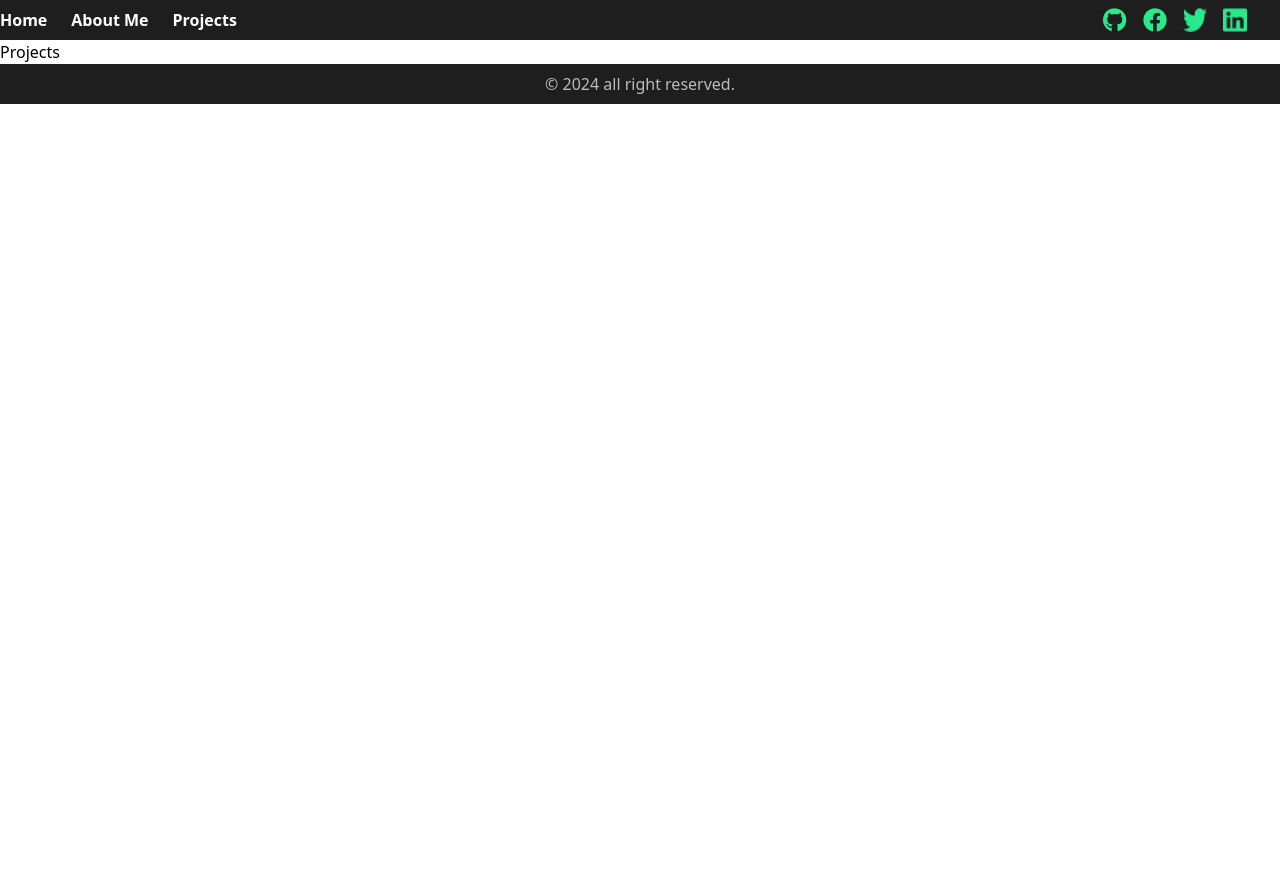
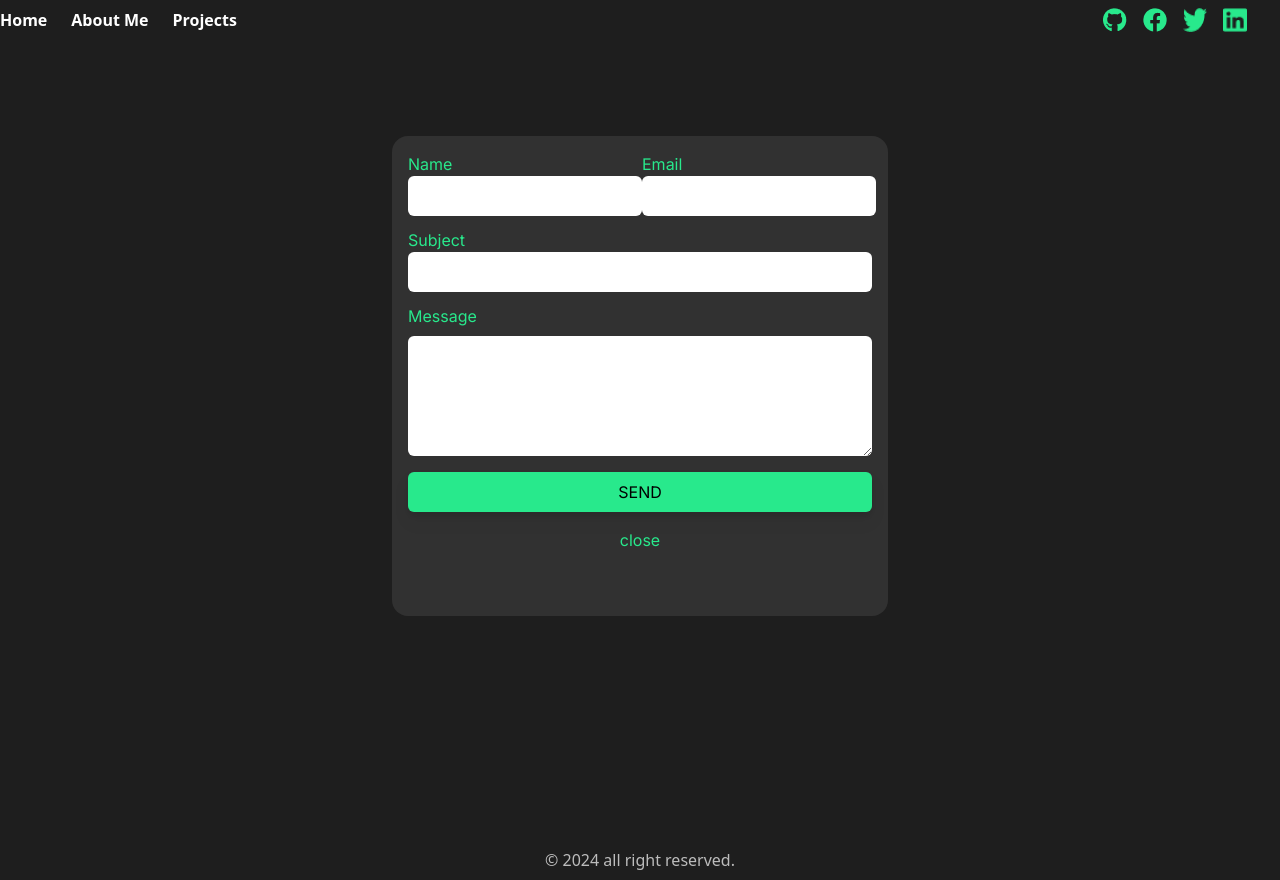
Before and after one commit to devMasrafi/Portfolio, a React (Vite) app: page /projects in a window 1280 px wide. Before the commit the page ends 800 px from the top, so only its background shows below. Built offline with nearby package versions, Linux system fonts and the light colour scheme.

Commit message:
contactForm

```diff
--- /dev/null
+++ b/src/components/ContactForm.jsx
@@ -0,0 +1,9 @@
+import React from 'react'
+
+const ContactForm = () => {
+  return (
+    <div>ContactForm</div>
+  )
+}
+
+export default ContactForm
--- a/src/components/pages/AboutPage.jsx
+++ b/src/components/pages/AboutPage.jsx
@@ -31,9 +31,13 @@ const AboutPage = () => {
             </p>
           </div>
           {/* card section */}
+          <div className=" flex justify-end items-end">
             <div>
+              <div className="">
                 <div className="border border-sec-color rounded-lg h-20 w-[194px] flex justify-center items-center mt-20">
-              <h2 className="font-semibold text-4xl text-sec-color pr-4">2+</h2>
+                  <h2 className="font-semibold text-4xl text-sec-color pr-4">
+                    2+
+                  </h2>
                   <p>
                     years of <br />
                     <span className="capitalize font-semibold text-2xl ">
@@ -48,11 +52,13 @@ const AboutPage = () => {
                     </h2>
                     <p>
                       technology <br />
-                  <span className="font-semibold text-2xl uppercase">used</span>
+                      <span className="font-semibold text-2xl uppercase">
+                        used
+                      </span>
                     </p>
                   </div>
                   <div>
-                <button className="capitalize bg-transparent py-2 px-3 border border-sec-color rounded-md" >
+                    <button className="capitalize bg-transparent py-2 px-3 border border-sec-color rounded-md">
                       <DownloadCV />
                     </button>
                   </div>
@@ -68,9 +74,14 @@ const AboutPage = () => {
                   Engineering in Green University of Bangladesh.
                 </p>
               </div>
+            </div>
+          </div>
+
           {/* hobbies */}
           <div>
-            <h2 className="font-inter text-3xl capitalize font-bold mt-14 mb-8 ">hobbies</h2>
+            <h2 className="font-inter text-3xl capitalize font-bold mt-14 mb-8 ">
+              hobbies
+            </h2>
             <div>
               <ul className="list-disc pl-5 text-sec-color capitalize font-inter text-md ">
                 <li>singing</li>
@@ -82,13 +93,24 @@ const AboutPage = () => {
           </div>
           {/* Looking for */}
           <div className="w-[540px] mt-20 ">
-            <h2 className="font-inter capitalize font-bold text-3xl underline underline-offset-[15px]  ">looking for</h2>
-            <p className="py-6 ">I'm looking to get into my job into the industry which I have be preparing myself for past few years. the past experience of my leading of different student educational group and national camps helps me a lot on many occasional events.</p>
+            <h2 className="font-inter capitalize font-bold text-3xl underline underline-offset-[15px]  ">
+              looking for
+            </h2>
+            <p className="py-6 ">
+              I'm looking to get into my job into the industry which I have be
+              preparing myself for past few years. the past experience of my
+              leading of different student educational group and national camps
+              helps me a lot on many occasional events.
+            </p>
           </div>
         </div>
         {/* contact */}
-        <div className="w-[620px] text-center mx-auto py-[120px] " >
-          <p className=" mt-20 pb-6">Feel free to contact me for anything web related. whether its related to designing a web using canva or figma or making a simple web app using only basic.</p>
+        <div className="w-[620px] text-center mx-auto py-[120px] ">
+          <p className=" mt-20 pb-6">
+            Feel free to contact me for anything web related. whether its
+            related to designing a web using canva or figma or making a simple
+            web app using only basic.
+          </p>
           <button className="bg-transparent border rounded-lg border-sec-color py-2 px-6 text-xl capitalize ">
             contact
           </button>
--- a/src/components/pages/Projects.jsx
+++ b/src/components/pages/Projects.jsx
@@ -1,7 +1,100 @@
-import React from "react";
+import React, { useState } from "react";
 
 const Projects = () => {
-  return <div>Projects</div>;
+  const [inputField, setInputField] = useState({
+    fullName:"",
+    emailAdd: "",
+    subject:"",
+    message: "",
+  })
+
+
+  const onchangeHandler = (e) =>{
+    setInputField({
+      ...inputField, [e.target.name]: e.target.value
+
+    })
+  }
+
+  const onSubmitHandler = (e) =>{
+    e.preventDefault()
+    console.log(inputField);
+
+  }
+
+  return (
+    <>
+      <section className="bg-bg-main-col h-screen">
+        <div className="pt-24 ">
+          <form
+            onSubmit={onSubmitHandler}
+            className="bg-formBg h-[30rem] w-[31rem] rounded-2xl mx-auto p-4 font-inter "
+            name="contact" method="POST" data-netlify="true"
+          >
+            <div>
+              <div className="flex justify-between items-center ">
+                <div className="flex flex-col">
+                  <label htmlFor="fullName" className="capitalize text-sec-color ">
+                    name
+                  </label>
+                  <input
+                    type="text"
+                    name="fullName"
+                    value={inputField.fullName}
+                    onChange={onchangeHandler}
+                    className="py-2 rounded-md outline-none"
+                  />
+                </div>
+                <div className="flex flex-col">
+                  <label htmlFor="emailAdd" className="capitalize text-sec-color">email</label>
+                  <input
+                    type="email"
+                    name="emailAdd"
+                    value={inputField.emailAdd}
+                    onChange={onchangeHandler}
+                    className=" py-2 rounded-md outline-none"
+                  />
+                </div>
+              </div>
+              <div className="py-3 flex flex-col ">
+                <label htmlFor="messageSubject" className="capitalize text-sec-color">Subject</label>
+                <input
+                  type="text"
+                  name="subject"
+                  id="messageSubject"
+                  value={inputField.subject}
+                  onChange={onchangeHandler}
+                  className="py-2 rounded-md outline-none"
+                />
+              </div>
+              <div className="flex flex-col">
+                <label htmlFor="contactMessage" className="capitalize pb-2 text-sec-color ">
+                  message
+                </label>
+                <textarea
+                  name="message"
+                  id="contactMessage"
+                  rows={5}
+                  value={inputField.message}
+                  onChange={onchangeHandler}
+                  className="rounded-md outline-none"
+                />
+              </div>
+            </div>
+            {/* btn */}
+            <div className="text-center font-inter">
+              <div className="py-4">
+                <button className="bg-sec-color drop-shadow-lg py-2 w-full rounded-md uppercase ">
+                 send
+                </button>
+              </div>
+              <button className="text-sec-color">close</button>
+            </div>
+          </form>
+        </div>
+      </section>
+    </>
+  );
 };
 
 export default Projects;
--- a/tailwind.config.js
+++ b/tailwind.config.js
@@ -12,7 +12,8 @@ export default {
       colors: {
         'white': '#FFFFFF',
         'sec-color': "#28E98C",
-        'bg-main-col': "#1E1E1E"
+        'bg-main-col': "#1E1E1E",
+        'formBg': '#313131',
       },
     },
   },
```
Lines whose indentation alone changed are shown as unchanged.
